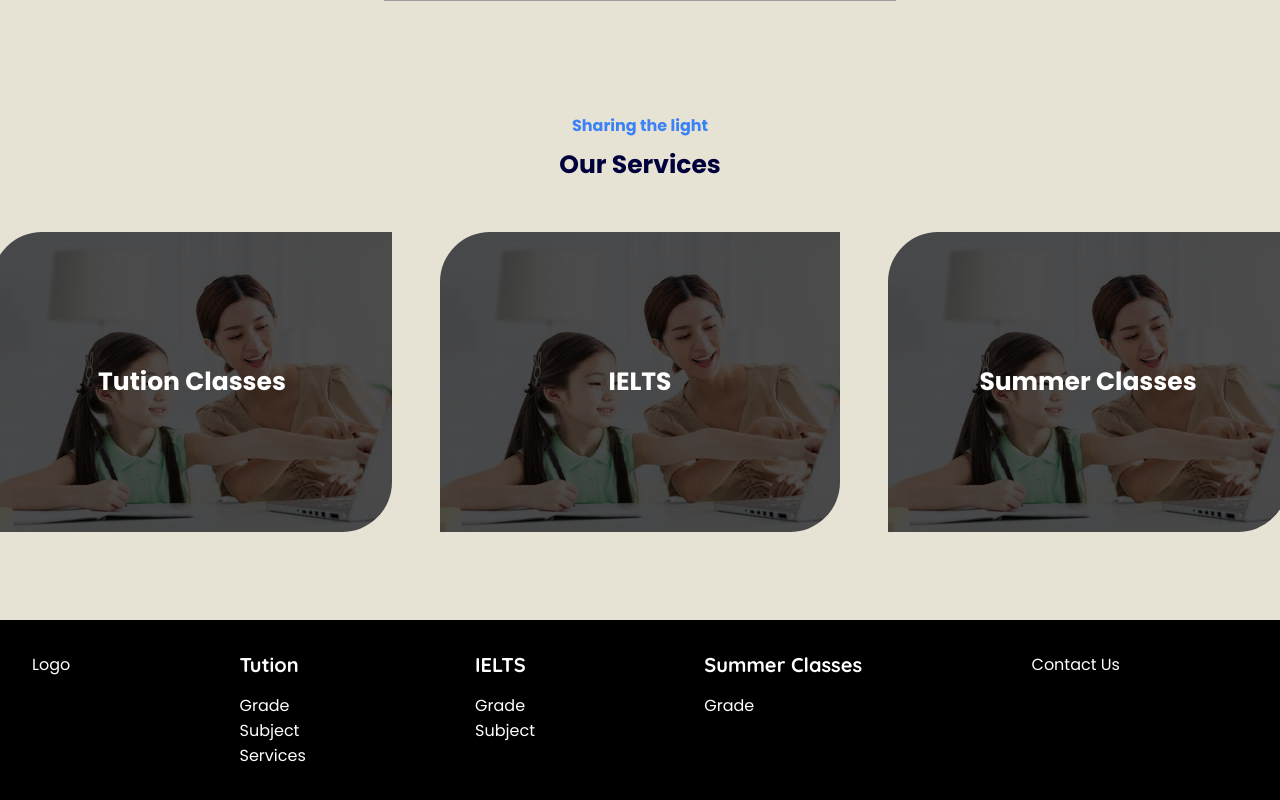
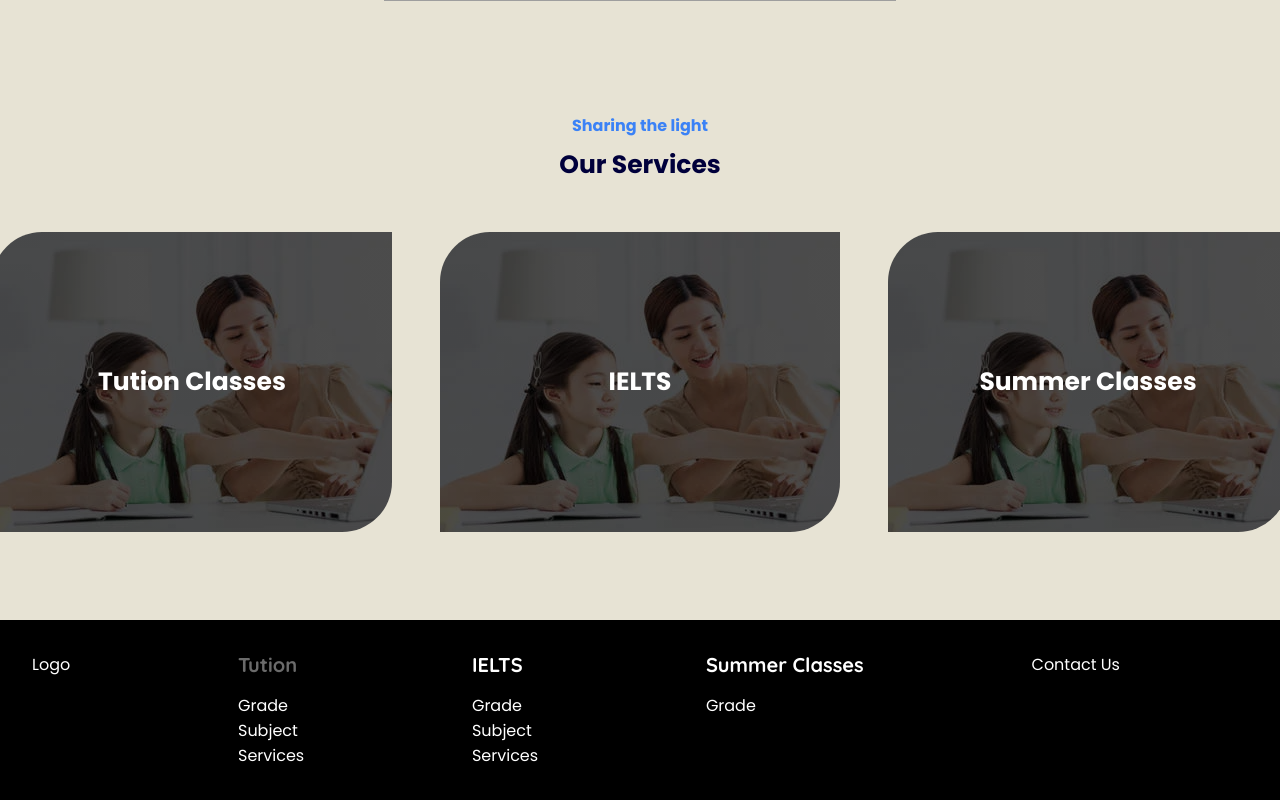
Before and after one commit to MuscatWaves/Tuition-Application, a React (Create React App) app: page / in a window 1280 px wide. Shown: the part 1160-1960 px from the top of the page. Built offline with nearby package versions, Linux system fonts and the light colour scheme; grey boxes are pictures that could not be loaded.

Commit message:
Landing page updated

```diff
--- a/src/components/Footer/index.jsx
+++ b/src/components/Footer/index.jsx
@@ -7,25 +7,26 @@ const Footer = () => {
       <div className="footer">
         <div>Logo</div>
         <div>
-          <div className="large-text bolder primary-font small-margin-bottom">
+          <div className="large-text bolder primary-font small-margin-bottom text-grey">
             Tution
           </div>
-          <div>Grade</div>
-          <div>Subject</div>
-          <div>Services</div>
+          <div className="pointer">Grade</div>
+          <div className="pointer">Subject</div>
+          <div className="pointer">Services</div>
         </div>
         <div>
           <div className="large-text bolder primary-font small-margin-bottom">
             IELTS
           </div>
-          <div>Grade</div>
-          <div>Subject</div>
+          <div className="pointer">Grade</div>
+          <div className="pointer">Subject</div>
+          <div className="pointer">Services</div>
         </div>
         <div>
           <div className="large-text bolder primary-font small-margin-bottom">
             Summer Classes
           </div>
-          <div>Grade</div>
+          <div className="pointer">Grade</div>
         </div>
         <div>
           <div>Contact Us</div>
```
